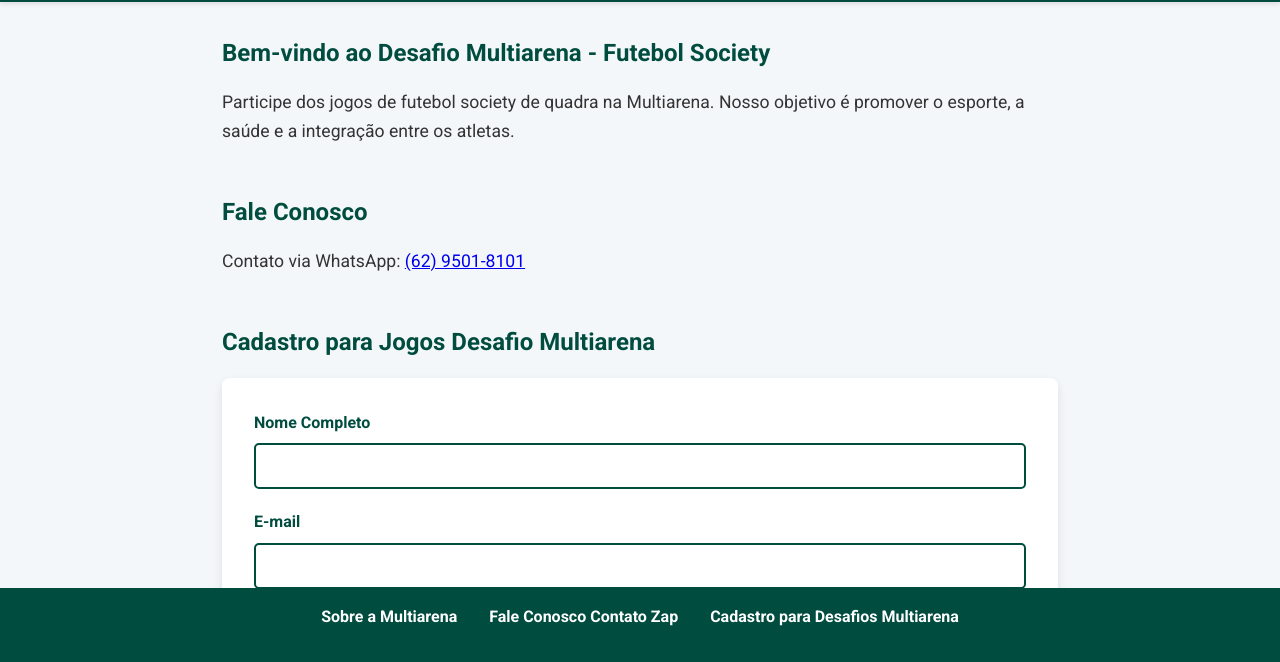
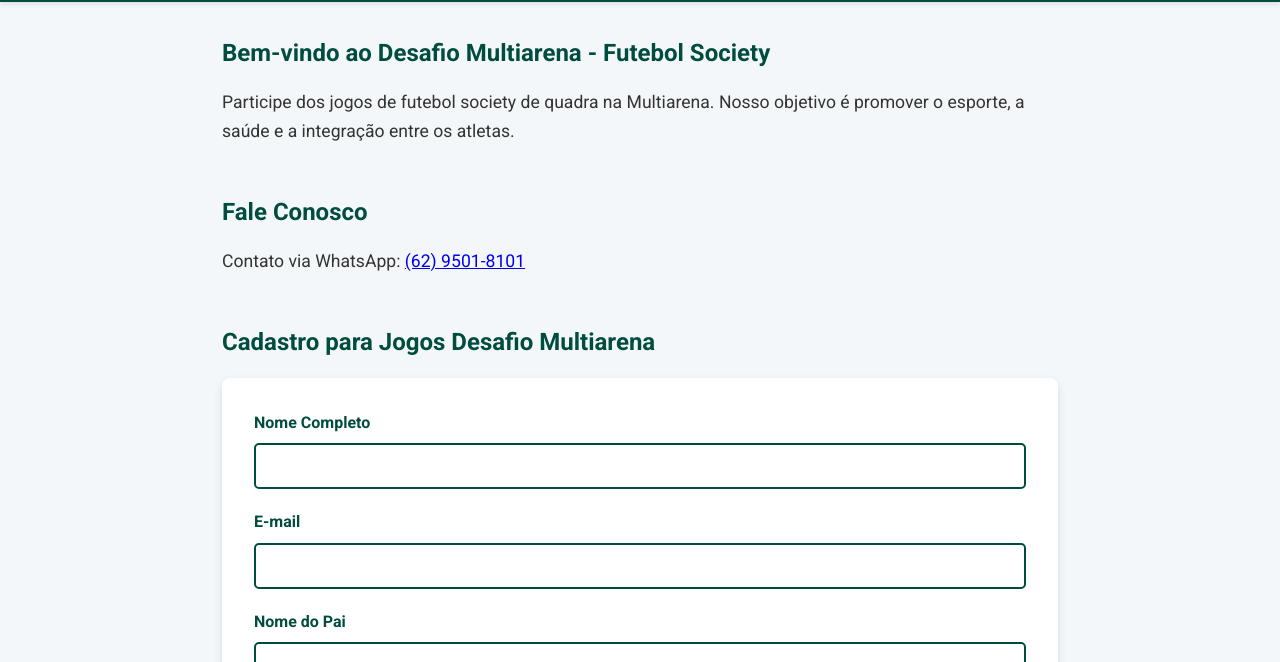
Before and after one commit to Multiarena/desafioqd, a plain HTML site: page index.html in a window 1280 px wide. Shown: the part 138-800 px from the top of the page. Drawn offline with Linux system fonts and the light colour scheme.

Commit message:
Remove menu from site as requested

```diff
--- a/index.html
+++ b/index.html
@@ -85,13 +85,6 @@
   </main>
 
   <footer>
-    <nav class="navbar-footer">
-      <ul class="nav-links">
-        <li><a href="#sobre">Sobre a Multiarena</a></li>
-        <li><a href="#contato">Fale Conosco Contato Zap</a></li>
-        <li><a href="#cadastro">Cadastro para Desafios Multiarena</a></li>
-      </ul>
-    </nav>
     <p>© 2024 Multiarena - Todos os direitos reservados.</p>
   </footer>
 
```
